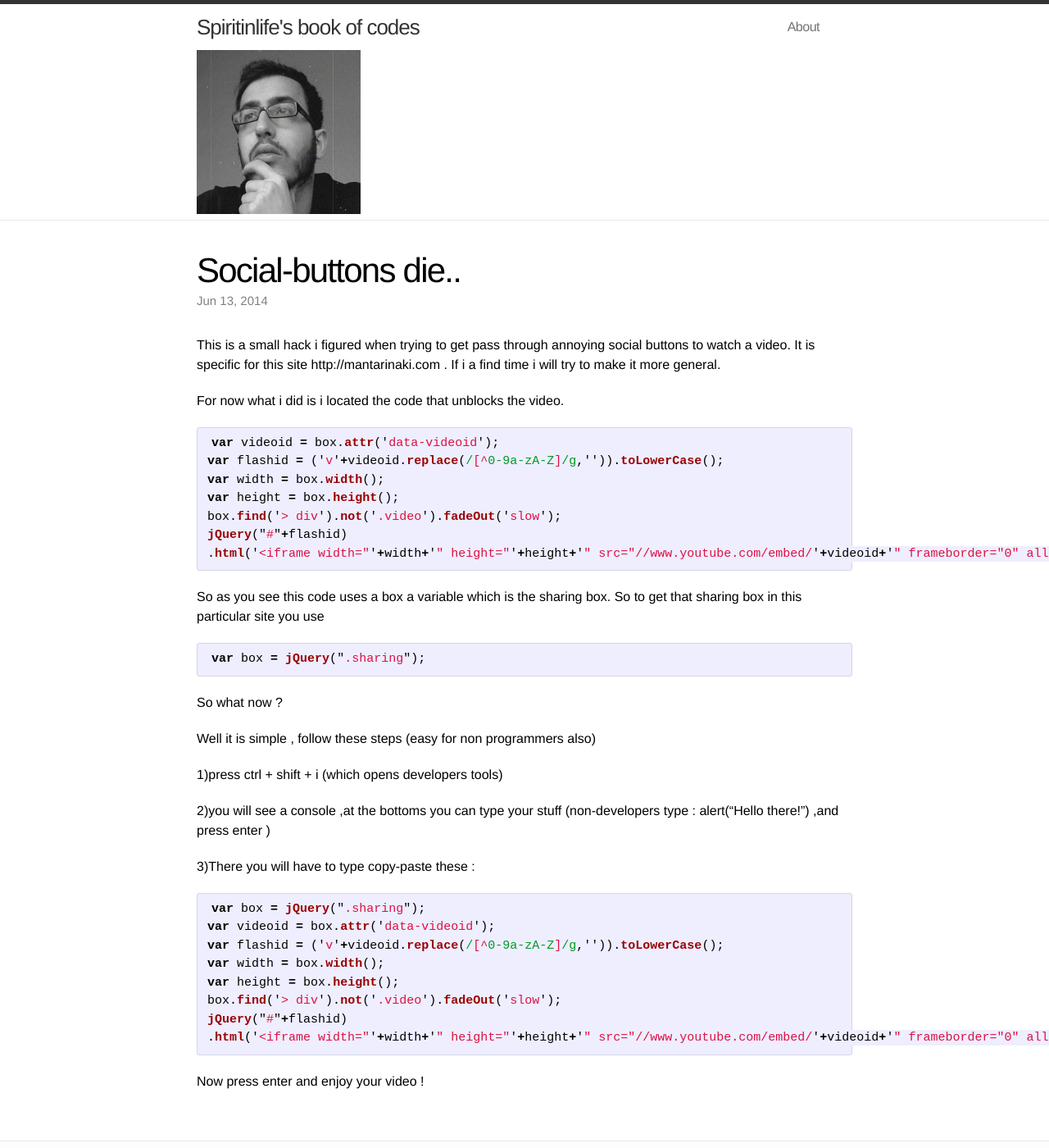
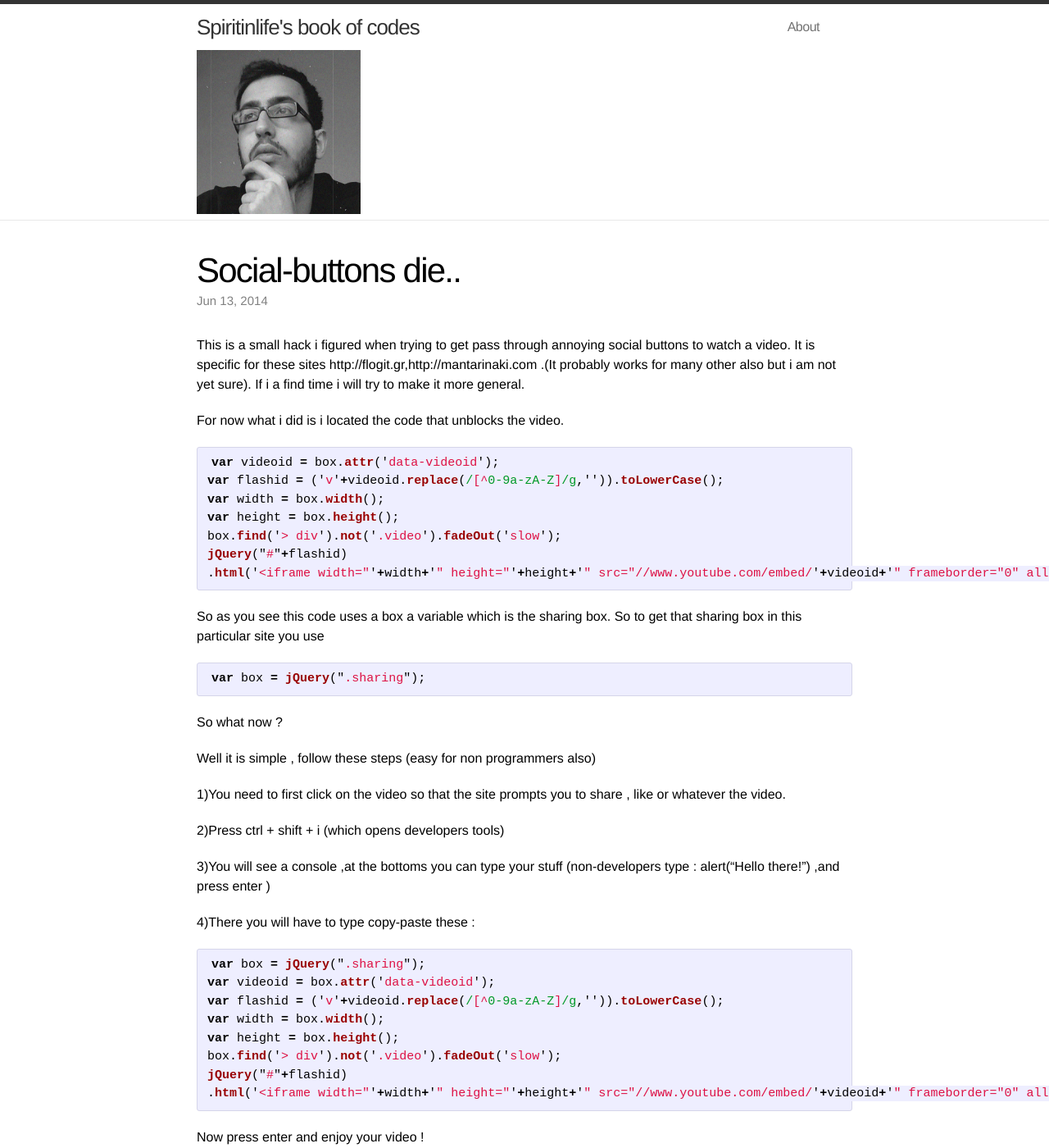
Before and after one commit to spiritinlife/spiritinlife.github.io, a Jekyll site: the page built from _posts/2014-06-13-Social-buttons-die.markdown, in a window 1280 px wide and 1400 px high. Shown: the whole window at 82% size. Built offline with Jekyll 4.4.1, drawn with Linux system fonts in a browser that asks for light colours; Markdown is read by kramdown in place of the engine named in the settings.

Commit message:
Update 2014-06-13-Social-buttons-die.markdown

```diff
--- a/_posts/2014-06-13-Social-buttons-die.markdown
+++ b/_posts/2014-06-13-Social-buttons-die.markdown
@@ -5,7 +5,7 @@ date:   2014-06-13 17:52:57
 categories: Hacks
 ---
 This is a small hack i figured when trying to get pass through annoying social buttons to watch a video.
-It is specific for this site http://mantarinaki.com .
+It is specific for these sites http://flogit.gr,http://mantarinaki.com .(It probably works for many other also but i am not yet sure).
 If i a find time i will try to make it more general.
 
 For now what i did is i located the code that unblocks the video.
@@ -37,11 +37,13 @@ So what now ?
 
 Well it is simple , follow these steps (easy for non programmers also)
 
-1)press ctrl + shift + i (which opens developers tools)
+1)You need to first click on the video so that the site prompts you to share , like or whatever the video.
 
-2)you will see a console ,at the bottoms you can type your stuff (non-developers type  : alert("Hello there!") ,and press enter  )
+2)Press ctrl + shift + i (which opens developers tools)
 
-3)There you will have to type copy-paste these :
+3)You will see a console ,at the bottoms you can type your stuff (non-developers type  : alert("Hello there!") ,and press enter  )
+
+4)There you will have to type copy-paste these :
 
 {% highlight javascript %}
 var box = jQuery(".sharing");
```
